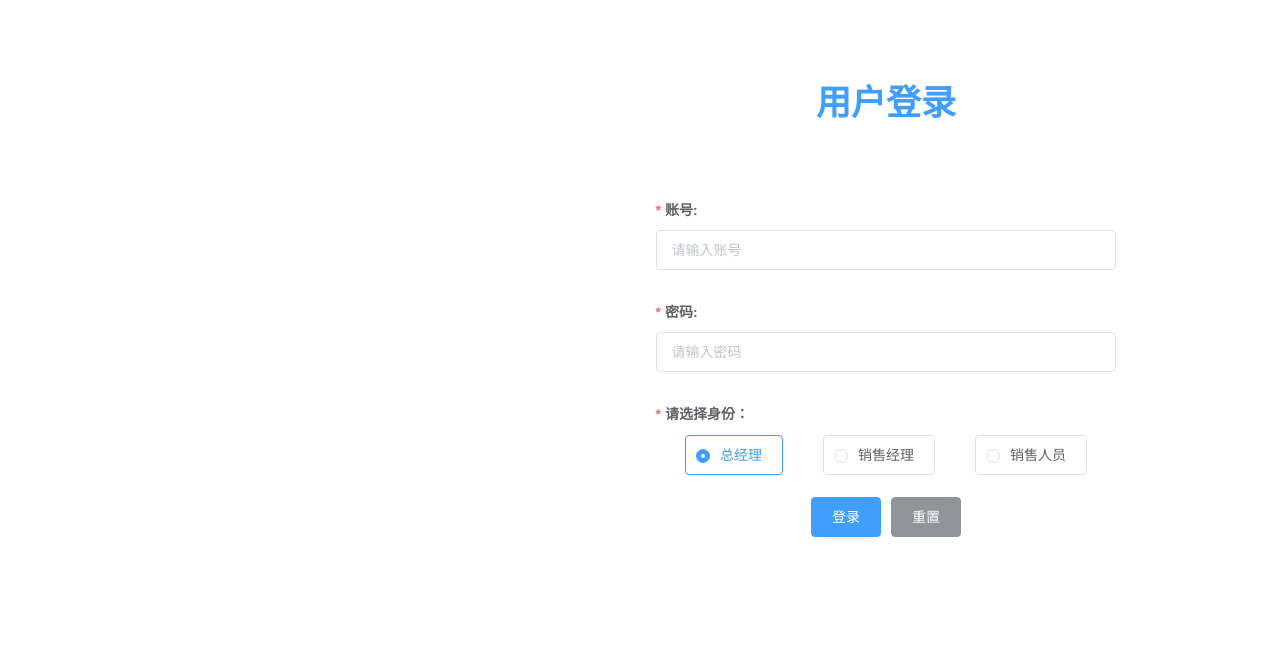
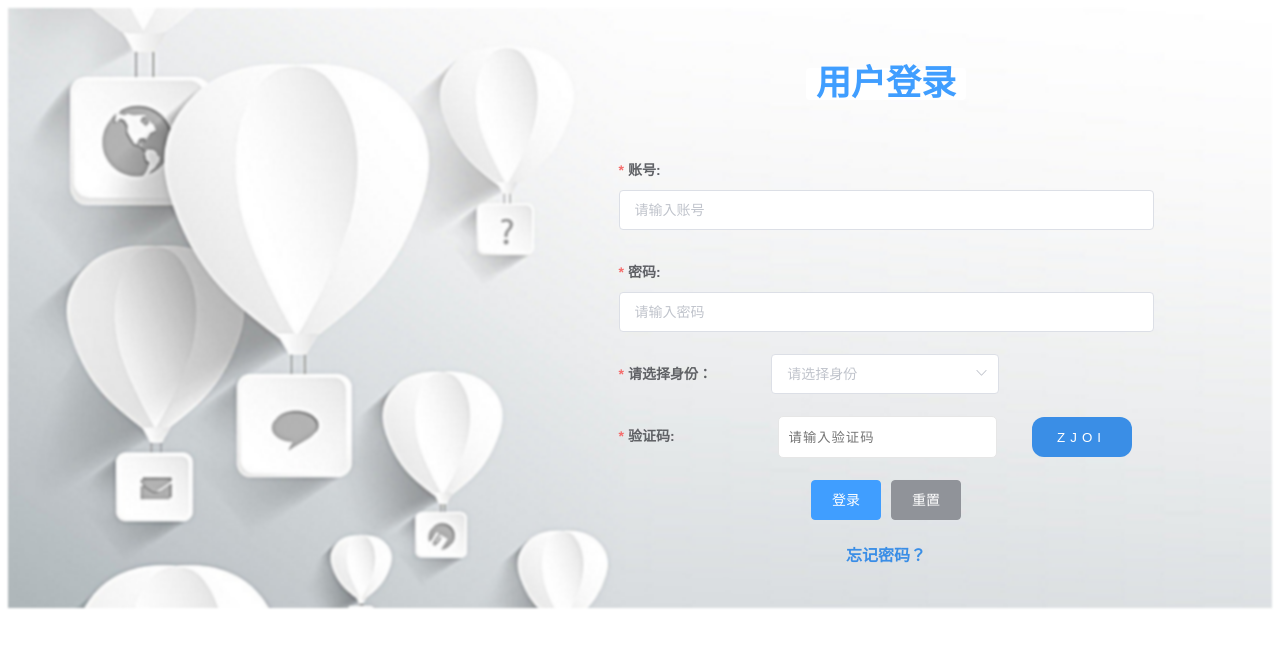
Before and after one commit to ptchaichai/carProject, a Vue app: page /login in a window 1280 px wide. Shown: the top 648 px of the page. Built offline with nearby package versions, Linux system fonts and the light colour scheme.

Commit message:
增加验证码

```diff
--- a/src/page/login.vue
+++ b/src/page/login.vue
@@ -1,26 +1,34 @@
 <template>
   <div class="login">
-    <div class="bg bg-blur"></div>
+    <div class="bg bg-blur"><img src="" alt=""></div>
     <div class="contet content-front">
       <el-tag>用户登录</el-tag>
       <el-form :model="rulesForm" :rules="rules" ref="rulesForm">
-        <el-form-item label="账号:" prop="name">
-          <el-input v-model="rulesForm.name" placeholder="请输入账号"></el-input>
+        <el-form-item label="账号:" prop="account">
+          <el-input v-model="rulesForm.account" placeholder="请输入账号"></el-input>
         </el-form-item>
         <el-form-item label="密码:" prop="pwd">
           <el-input v-model="rulesForm.pwd" type="password" placeholder="请输入密码"></el-input>
         </el-form-item>
-        <el-form-item label="请选择身份：" prop="identity">
-          <el-radio-group v-model="rulesForm.identity">
-            <el-radio label="0" border>总经理</el-radio>
-            <el-radio label="1" border>销售经理</el-radio>
-            <el-radio label="2" border>销售人员</el-radio>
-          </el-radio-group>
+        <el-form-item label="请选择身份：" prop="identity" class="identity-box">
+          <el-select v-model="rulesForm.identity" placeholder="请选择身份">
+            <el-option
+              v-for="item in roles"
+              :label="item.label"
+              :key="item.id"
+              :value="item.value">
+            </el-option>
+          </el-select>
+        </el-form-item>
+        <el-form-item label="验证码:" prop="vCode">
+          <input type="text" placeholder="请输入验证码" class="yanzhengma_input" v-model="rulesForm.vCode">
+          <input type="button"  @click="createCode"  class="verification" v-model="cCode"/>
         </el-form-item>
         <el-form-item>
           <el-button type="primary" @click="onSubmit('rulesForm')">登录</el-button>
           <el-button type="info" @click="resetForm('rulesForm')">重置</el-button>
         </el-form-item>
+        <a href="">忘记密码？</a>
       </el-form>
     </div>
   </div>
@@ -28,38 +36,124 @@
 
 <script>
 import API from "./api.js";
+const validatevCode = (rule, value, callback) => {
+  // 将用户输入数字转成字符串，同时转换成大写
+  value = value + "";
+  if (value.length > 4) {
+    value = value.substring(0, 4);
+    this.$set(this.loginInfo, "vCode", value);
+  }
+};
 export default {
   name: "login",
   data() {
     return {
+      cCode: "",
+      picLyanzhengma: "",
       rulesForm: {
-        name: "",
+        account: "",
         pwd: "",
-        identity: "0"
+        identity: "",
+        vCode: ""
       },
       rules: {
-        name: [{ required: true, message: "请输入账号", trigger: "blur" }],
+        account: [{ required: true, message: "请输入账号", trigger: "blur" }],
         pwd: [{ required: true, message: "请输入登录密码", trigger: "blur" }],
-        identity: [
-          {
-            required: true,
-            message: "请选择身份",
-            trigger: "change"
-          }
+        identity: [{ required: true, trigger: "blur", message: "请选择身份" }],
+        vCode: [{ required: true, validator: validatevCode, triger: "blur" }]
+      },
+      roles: [
+        { label: "总经理", value: "总经理" },
+        { label: "销售经理", value: "销售经理" },
+        { label: "销售人员", value: "销售人员" }
       ]
-      }
     };
   },
+  mounted() {
+    this.createCode();
+  },
   methods: {
+    // 图片验证码
+    createCode() {
+      //先清空验证码的输入
+      let code = "";
+      this.cCode = "";
+      this.vCode = "";
+      //验证码的长度
+      //随机数
+      const random = new Array(
+        0,
+        1,
+        2,
+        3,
+        4,
+        5,
+        6,
+        7,
+        8,
+        9,
+        "A",
+        "B",
+        "C",
+        "D",
+        "E",
+        "F",
+        "G",
+        "H",
+        "I",
+        "J",
+        "K",
+        "L",
+        "M",
+        "N",
+        "O",
+        "P",
+        "Q",
+        "R",
+        "S",
+        "T",
+        "U",
+        "V",
+        "W",
+        "X",
+        "Y",
+        "Z"
+      );
+      for (let i = 0; i < 4; i++) {
+        //取得随机数的索引（0~35）
+        const index = Math.floor(Math.random() * 36);
+        //根据索引取得随机数加到code上
+        code += random[index];
+      }
+      //把code值赋给验证码
+      this.cCode = code;
+    },
+    // 判断验证码是否输入正确
+    checkCode() {
+      let vCode = this.rulesForm.vCode;
+      vCode = vCode.toUpperCase();
+      let cCode = this.cCode;
+      cCode = cCode.toUpperCase();
+      if (vCode !== "" && vCode !== cCode) {
+        return 0;
+      } else if (vCode === "") {
+        return "";
+      } else {
+        return 1;
+      }
+    },
     onSubmit: function(formName) {
+      let codestatus = this.checkCode();
+      if (codestatus) {
         this.$refs[formName].validate(valid => {
           if (valid) {
             let param = {
-            phone: this.rulesForm.name,
-            password: this.rulesForm.pwd,
-            // role: this.rulesForm.identity
+              account: this.rulesForm.account,
+              password: this.rulesForm.pwd
             };
-          this.$http.post(API.LOGIN, this.qs.stringify(param)).then(result => {
+            this.$http
+              .post(API.LOGIN, this.qs.stringify(param))
+              .then(result => {
                 if (result.data.status === 0) {
                   this.$router.push({ path: "/manage" });
                   this.$message.success("登陆成功");
@@ -73,6 +167,11 @@ export default {
             return false;
           }
         });
+      } else if (codestatus === "") {
+        this.$message.error("请输入验证码!");
+      } else if (codestatus === 0) {
+        this.$message.error("验证码输入错误!");
+      }
     },
     resetForm: function(rulesForm) {
       this.$refs[rulesForm].resetFields();
@@ -111,15 +210,51 @@ export default {
   right: 10px;
   height: 600px;
   text-align: center;
-  margin-top: 80px;
+  margin-top: 60px;
 }
 .el-form {
   width: 60%;
-  margin: 20px auto;
+  margin: 0px auto;
+  min-width: 535px;
 }
 .el-tag {
   font-size: 35px;
   border: none;
   background-color: #fff;
 }
+.identity-box {
+  width: 80%;
+}
+a {
+  color: #3a8ee6;
+  text-decoration: none;
+}
+.yanzhengma_input {
+  border: 1px solid #fff;
+  outline: none;
+  border-radius: 5px;
+  letter-spacing: 1px;
+  font-weight: normal;
+  padding: 5px 0 5px 10px;
+  margin-left: 84px;
+  height: 30px;
+  border: 1px solid #e6e6e6;
+  width: 207px;
+}
+.verification {
+  border-radius: 12px;
+  width: 100px;
+  letter-spacing: 5px;
+  margin-left: 50px;
+  background: #3a8ee6;
+  height: 40px;
+  -webkit-transform: translate(-15px, 0);
+  transform: translate(-15px, 0);
+  color: #fff;
+  border: none;
+}
+.captcha {
+  height: 50px;
+  text-align: justify;
+}
 </style>
```
Lines whose indentation alone changed are shown as unchanged.
